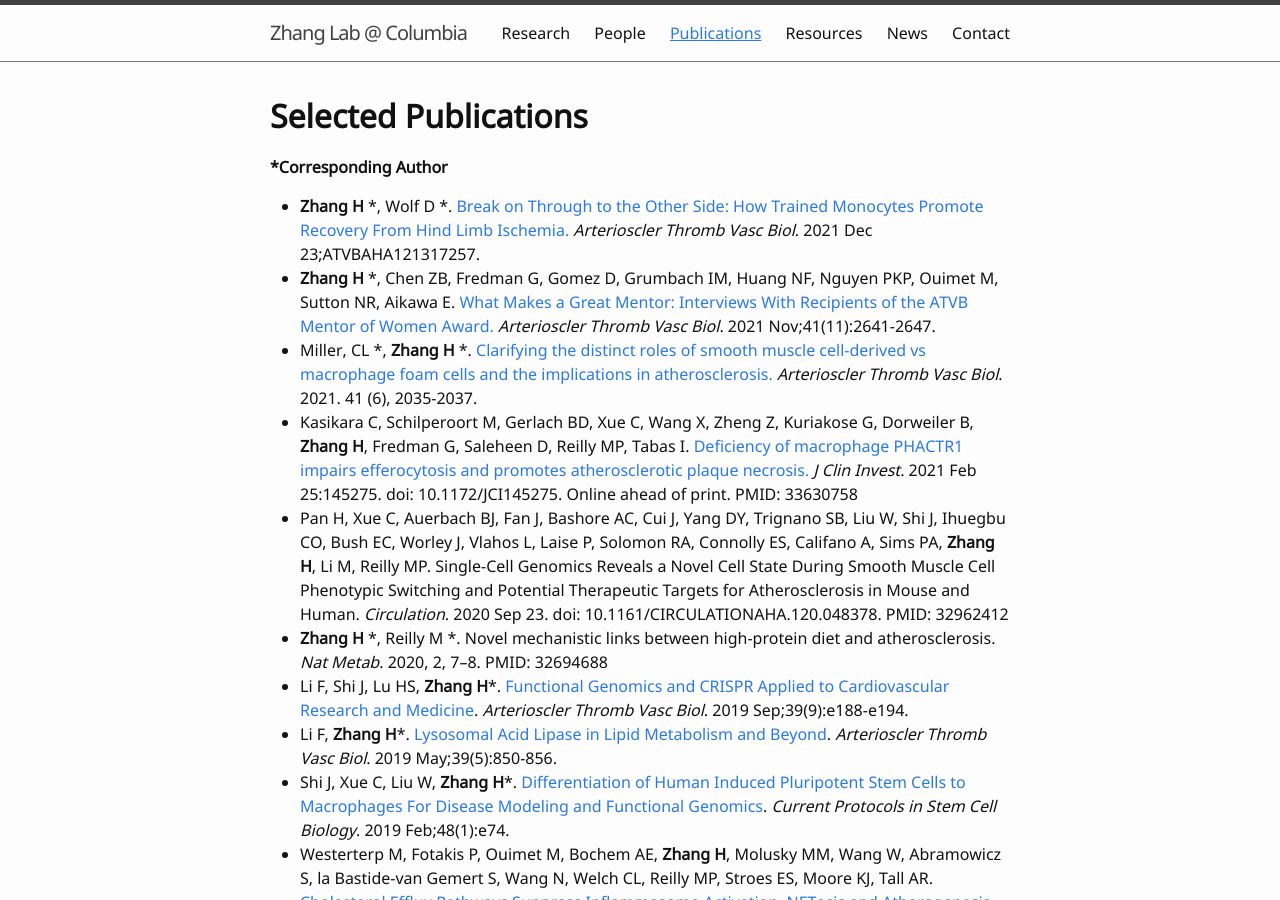
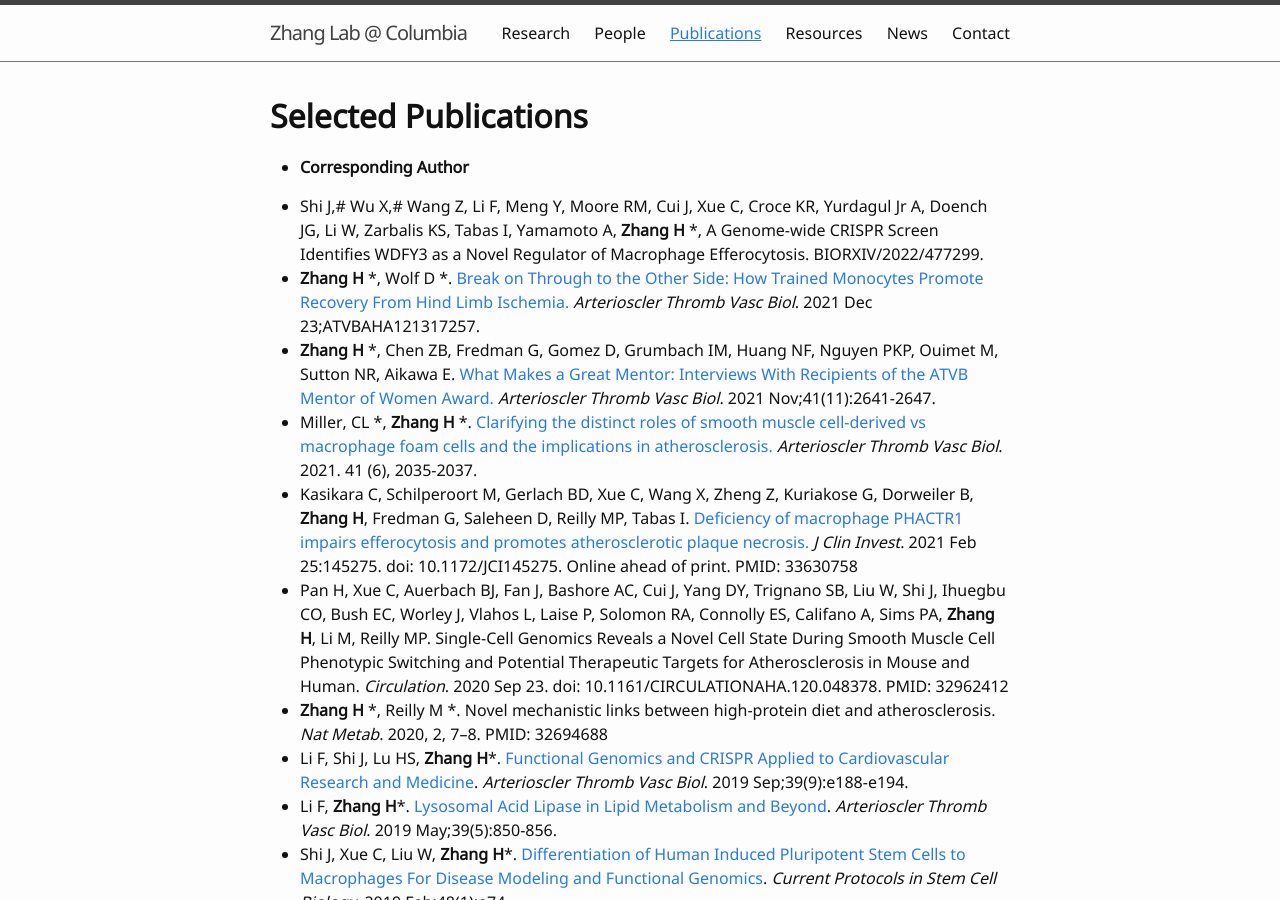
Before and after one commit to hanruizhang/zhanglab, a Jekyll site: the page built from 3_Publications.md, in a window 1280 px wide and 900 px high. Built offline with Jekyll 4.4.1, drawn with Linux system fonts in a browser that asks for light colours.

Commit message:
Update 3_Publications.md

```diff
--- a/3_Publications.md
+++ b/3_Publications.md
@@ -5,8 +5,9 @@ nav: true
 
 # **Selected Publications**
 
-***Corresponding Author**
+* **Corresponding Author**
 
+- Shi J,# Wu X,# Wang Z, Li F, Meng Y, Moore RM, Cui J, Xue C, Croce KR, Yurdagul Jr A, Doench JG, Li W, Zarbalis KS, Tabas I, Yamamoto A, **Zhang H** *, A Genome-wide CRISPR Screen Identifies WDFY3 as a Novel Regulator of Macrophage Efferocytosis. BIORXIV/2022/477299.
 - **Zhang H** *, Wolf D *. [Break on Through to the Other Side: How Trained Monocytes Promote Recovery From Hind Limb Ischemia.](https://www.ahajournals.org/doi/10.1161/ATVBAHA.121.317257) _Arterioscler Thromb Vasc Biol_. 2021 Dec 23;ATVBAHA121317257.
 - **Zhang H** *, Chen ZB, Fredman G, Gomez D, Grumbach IM, Huang NF, Nguyen PKP, Ouimet M, Sutton NR, Aikawa E. [What Makes a Great Mentor: Interviews With Recipients of the ATVB Mentor of Women Award.](https://www.ahajournals.org/doi/full/10.1161/ATVBAHA.121.316558) _Arterioscler Thromb Vasc Biol_. 2021 Nov;41(11):2641-2647.
 - Miller, CL *, **Zhang H** *. [Clarifying the distinct roles of smooth muscle cell-derived vs macrophage foam cells and the implications in atherosclerosis.](https://www.ahajournals.org/doi/10.1161/ATVBAHA.121.316287) _Arterioscler Thromb Vasc Biol_. 2021. 41 (6), 2035-2037.
```
